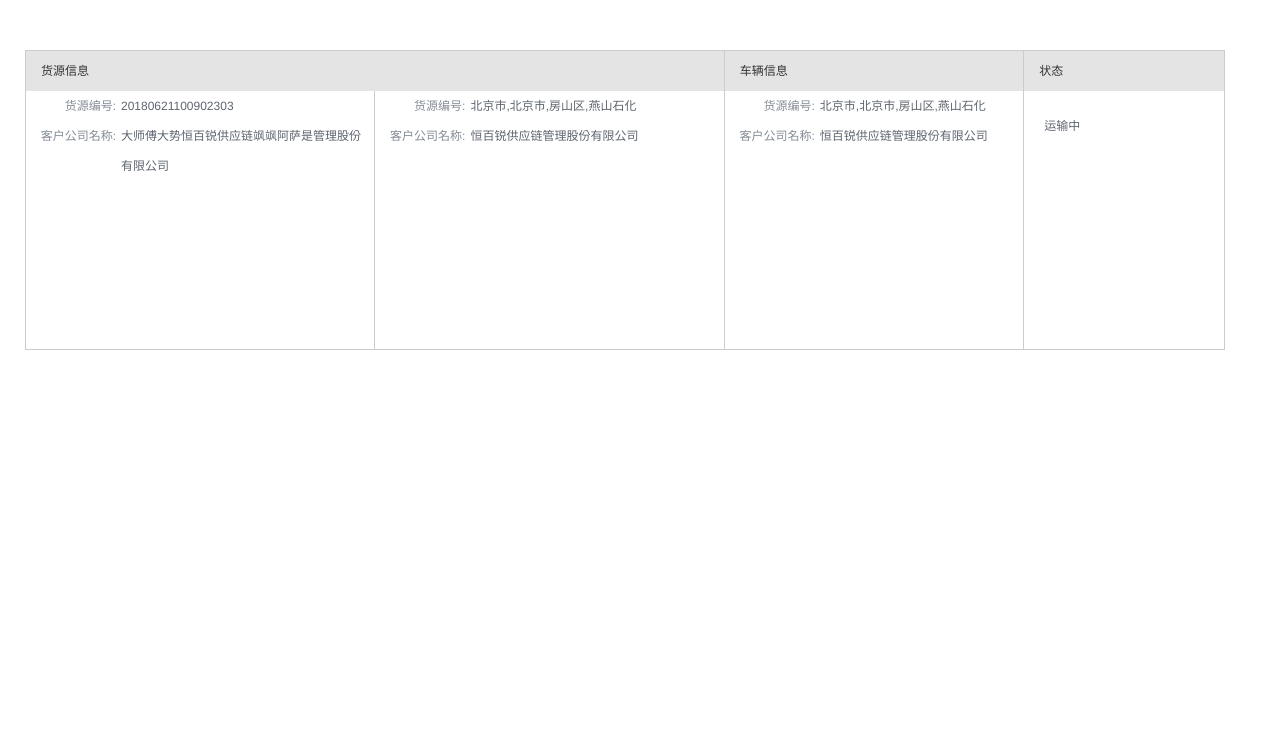
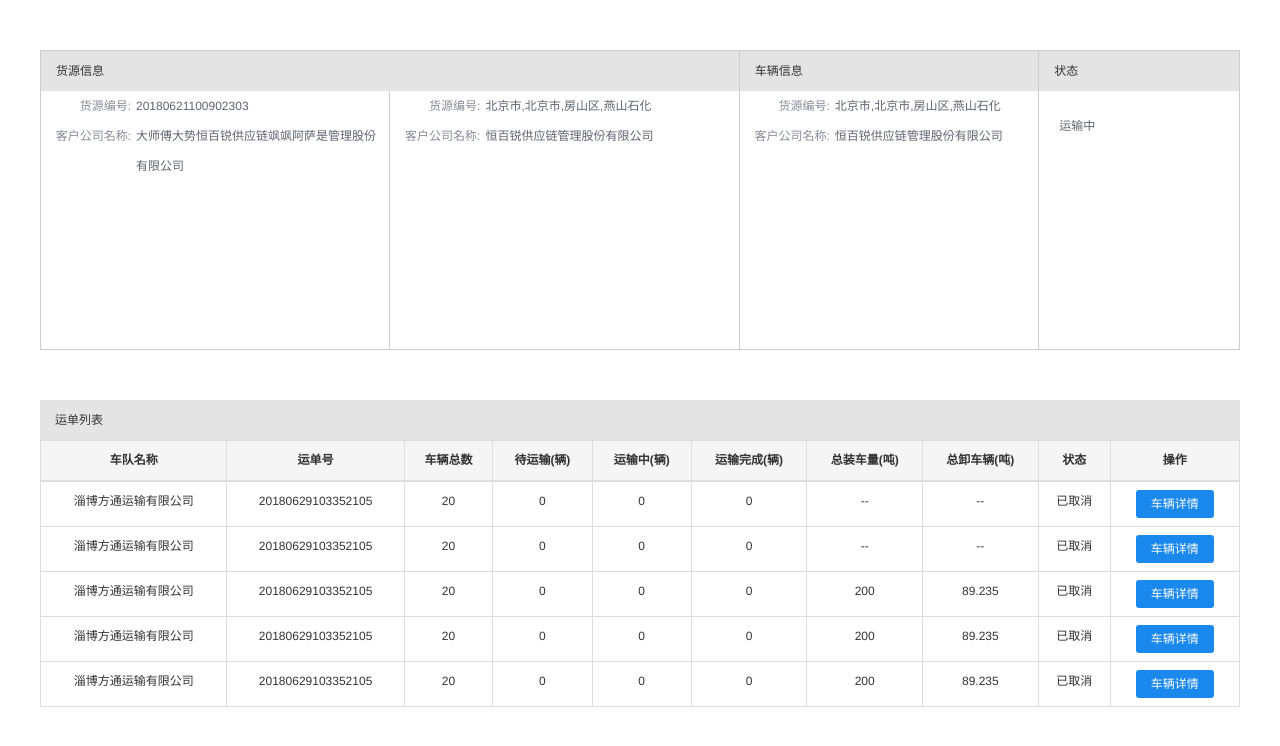
Before and after one commit to songszw/SaaS, a plain HTML site: page waybill_table.html in a window 1280 px wide. Drawn offline with Linux system fonts and the light colour scheme.

Commit message:
完成运单列表table表格

```diff
--- a/sass/common.scss
+++ b/sass/common.scss
@@ -1,3 +1,26 @@
+@mixin pd0 {
+  padding: 0;
+}
+
+@mixin rb1 {
+  border-right: 1px solid #ccc;
+}
+
+@mixin button {
+  width: 78px;
+  height: 28px;
+  background: #1B88EE;
+  display: inline-block;
+  line-height: 28px;
+  border-radius: 3px;
+  text-decoration: none;
+  color: #fff;
+
+  &:hover {
+    opacity: 0.9;
+  }
+}
+
 .attention {
   font-size: 12px;
   color: orange;
@@ -19,13 +42,6 @@ $contentColor:#5E656F;
   border-right: 0 !important;
 }
 
-@mixin pd0 {
-  padding: 0;
-}
-
-@mixin rb1 {
-  border-right: 1px solid #ccc;
-}
 
 .fullHeight {
   height: 100%;
@@ -95,8 +111,9 @@ li {
 // 运单详情
 .waybillDetail {
   width: 100%;
-  height: 100%;
+  height: 300px;
   padding: 0;
+  margin: 0;
   line-height: 30px;
   font-size: 12px;
   background: #e4e4e4;
@@ -139,3 +156,46 @@ li {
     color: $contentColor;
   }
 }
+
+// 运单列表
+.waybillList {
+  width: 100%;
+  background: #0f0;
+  margin: 0;
+  padding: 0;
+  // border: 1px solid #ccc;
+  font-size: 12px;
+  background: #e4e4e4;
+
+
+  .title {
+    line-height: 40px;
+    padding-left: 15px;
+  }
+
+  .tableList {
+    width: 100%;
+    max-height: 300px;
+    background: #fff;
+    overflow-y: auto;
+
+    .table {
+      margin: 0;
+    }
+
+    th {
+      text-align: center;
+      line-height: 23px;
+    }
+
+    td {
+      text-align: center;
+      line-height: 23px;
+
+      a {
+        @include button();
+      }
+    }
+  }
+
+}
--- a/waybill_table.html
+++ b/waybill_table.html
@@ -10,22 +10,21 @@
   <title>Document</title>
   <link rel="stylesheet" href="css/common.css">
   <style>
-    .box {
+    .demo {
       width: 1200px;
-      height: 300px;
-
       margin: 50px auto;
+      overflow: hidden;
     }
   </style>
 </head>
 
 
 <body>
-  <div class="box">
+  <div class="demo">
     <div class="row waybillDetail">
-      <div class="col-md-7 pd0 fullHeight">
-        <div class="col-md-12 title">货源信息</div>
-        <div class="col-md-6 waybillContent">
+      <div class="col-sm-7 pd0 fullHeight">
+        <div class="col-sm-12 title">货源信息</div>
+        <div class="col-sm-6 waybillContent">
           <ul>
             <li>
               <span>货源编号:</span>
@@ -37,7 +36,7 @@
             </li>
           </ul>
         </div>
-        <div class="col-md-6 waybillContent">
+        <div class="col-sm-6 waybillContent">
           <ul>
             <li>
               <span>货源编号:</span>
@@ -49,9 +48,9 @@
           </ul>
         </div>
       </div>
-      <div class="col-md-3 pd0 fullHeight">
-        <div class="col-md-12 title">车辆信息</div>
-        <div class="col-md-12 waybillContent">
+      <div class="col-sm-3 pd0 fullHeight">
+        <div class="col-sm-12 title">车辆信息</div>
+        <div class="col-sm-12 waybillContent">
           <ul>
             <li><span>货源编号:</span>
               <p>北京市,北京市,房山区,燕山石化</p>
@@ -64,12 +63,97 @@
         </div>
 
       </div>
-      <div class="col-md-2 pd0 fullHeight">
-        <div class="col-md-12 title br0">状态</div>
-        <div class="col-md-12 waybillContent waybillStatus br0">运输中</div>
+      <div class="col-sm-2 pd0 fullHeight">
+        <div class="col-sm-12 title br0">状态</div>
+        <div class="col-sm-12 waybillContent waybillStatus br0">运输中</div>
       </div>
     </div>
+  </div>
 
+  <div class="demo">
+    <div class="row waybillList ">
+      <div class="title">运单列表</div>
+      <div class="tableList">
+        <table class="table table-hover table-bordered">
+          <thead>
+            <tr>
+              <th>车队名称</th>
+              <th>运单号</th>
+              <th>车辆总数</th>
+              <th>待运输(辆)</th>
+              <th>运输中(辆)</th>
+              <th>运输完成(辆)</th>
+              <th>总装车量(吨)</th>
+              <th>总卸车辆(吨)</th>
+              <th>状态</th>
+              <th>操作</th>
+            </tr>
+          </thead>
+          <tbody>
+            <tr>
+              <td>淄博方通运输有限公司</td>
+              <td>20180629103352105</td>
+              <td>20</td>
+              <td>0</td>
+              <td>0</td>
+              <td>0</td>
+              <td>--</td>
+              <td>--</td>
+              <td>已取消</td>
+              <td><a href="javascript:;">车辆详情</a></td>
+            </tr>
+            <tr>
+              <td>淄博方通运输有限公司</td>
+              <td>20180629103352105</td>
+              <td>20</td>
+              <td>0</td>
+              <td>0</td>
+              <td>0</td>
+              <td>--</td>
+              <td>--</td>
+              <td>已取消</td>
+              <td><a href="javascript:;">车辆详情</a></td>
+            </tr>
+            <tr>
+              <td>淄博方通运输有限公司</td>
+              <td>20180629103352105</td>
+              <td>20</td>
+              <td>0</td>
+              <td>0</td>
+              <td>0</td>
+              <td>200</td>
+              <td>89.235</td>
+              <td>已取消</td>
+              <td><a href="javascript:;">车辆详情</a></td>
+            </tr>
+            <tr>
+              <td>淄博方通运输有限公司</td>
+              <td>20180629103352105</td>
+              <td>20</td>
+              <td>0</td>
+              <td>0</td>
+              <td>0</td>
+              <td>200</td>
+              <td>89.235</td>
+              <td>已取消</td>
+              <td><a href="javascript:;">车辆详情</a></td>
+            </tr>
+            <tr>
+              <td>淄博方通运输有限公司</td>
+              <td>20180629103352105</td>
+              <td>20</td>
+              <td>0</td>
+              <td>0</td>
+              <td>0</td>
+              <td>200</td>
+              <td>89.235</td>
+              <td>已取消</td>
+              <td><a href="javascript:;">车辆详情</a></td>
+            </tr>
+          </tbody>
+        </table>
+      </div>
+    </div>
   </div>
 
 </body>
```
Also changed, not shown: css/common.css, 1 other file.
